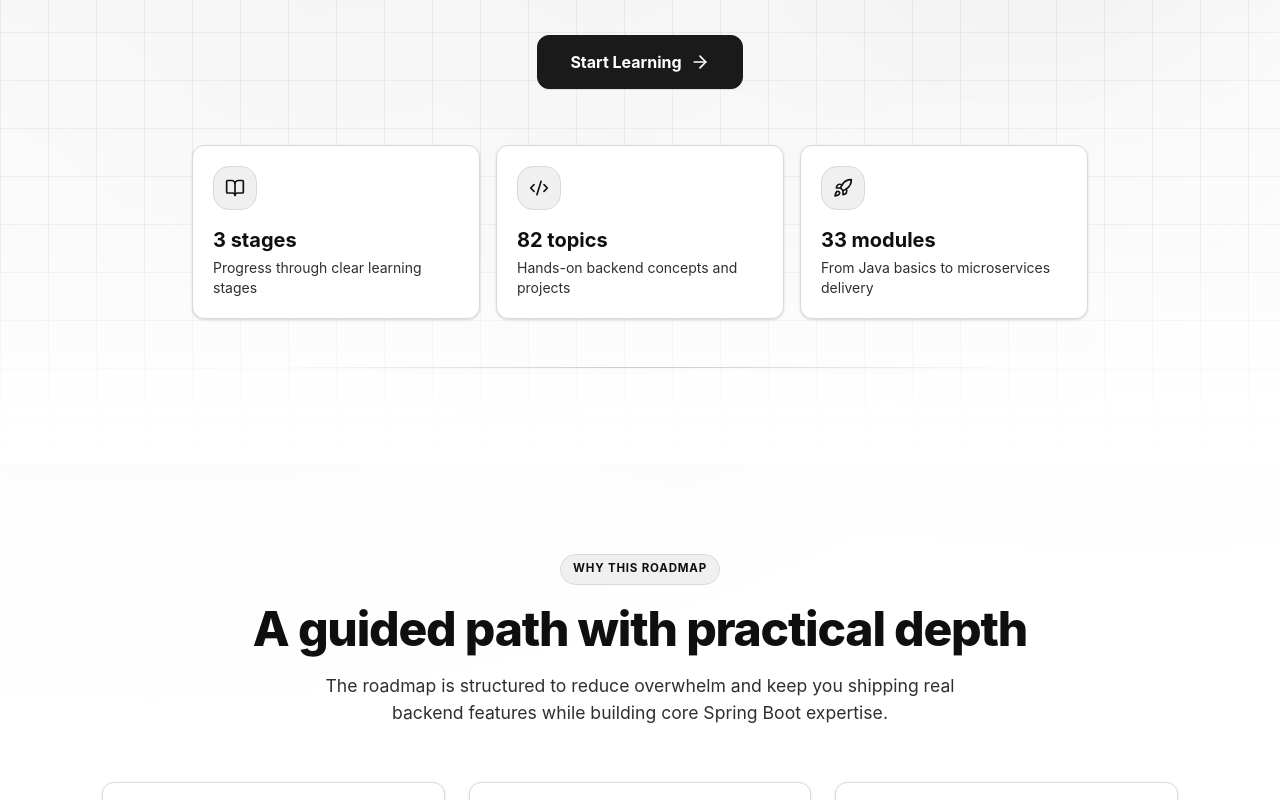
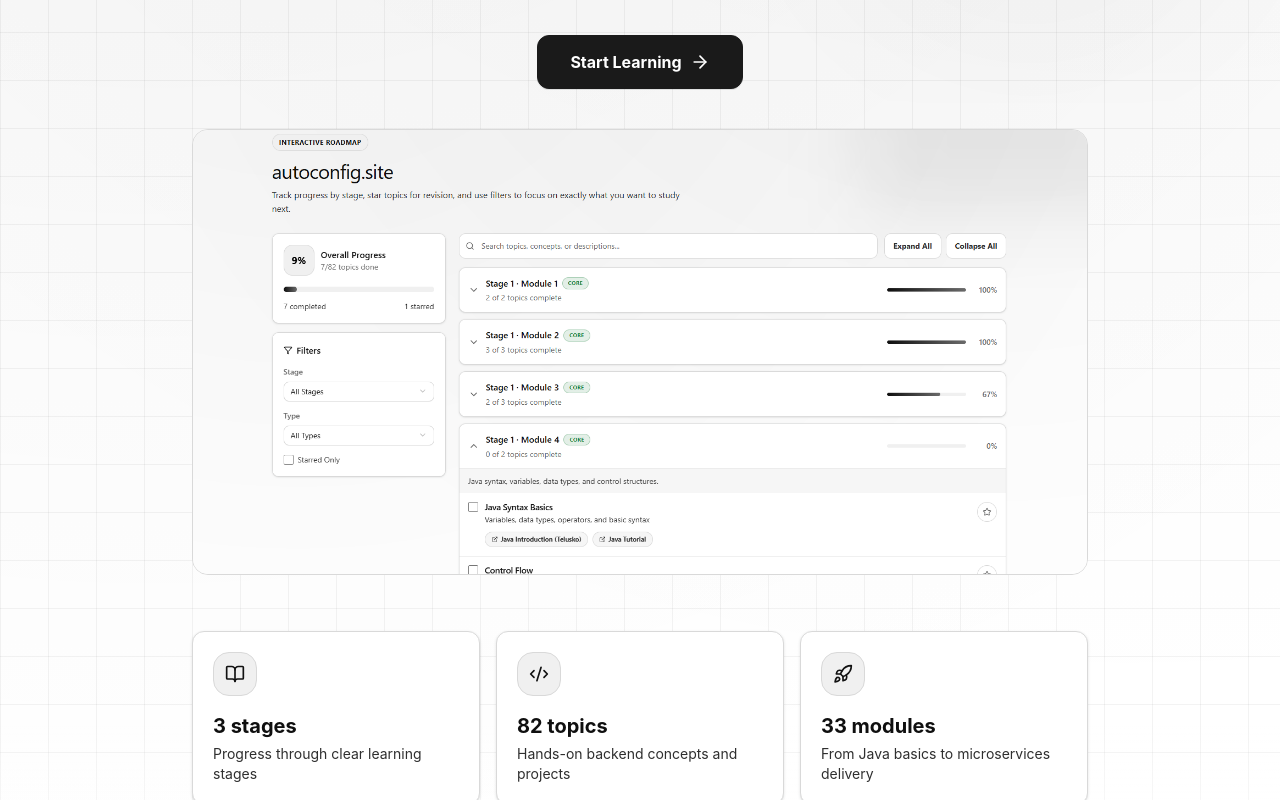
Before and after one commit to sanketttt26/autoconfig, a React (Vite) app: page / in a window 1280 px wide. Shown: the part 480-1280 px from the top of the page. Built offline with nearby package versions, Linux system fonts and the light colour scheme; a small style sheet from the web is missing.

Commit message:
feat : add preview in landing page

```diff
--- a/src/sections/Hero.tsx
+++ b/src/sections/Hero.tsx
@@ -1,5 +1,7 @@
 import { ArrowRight, BookOpen, Code2, Rocket } from 'lucide-react';
 import { getTotalStages, getTotalTopics, getTotalWeeks } from '../data/roadmap';
+import roadmapPreviewDark from '../static/thum_black.png';
+import roadmapPreviewLight from '../static/thum_white.png';
 
 interface HeroProps {
   onGetStarted: () => void;
@@ -74,7 +76,24 @@ export function Hero({ onGetStarted }: HeroProps) {
             </button>
           </div>
 
-          <div className="animate-fade-in-up stagger-4 mt-14 grid grid-cols-1 gap-4 sm:grid-cols-3">
+          <div className="animate-fade-in-up stagger-4 mx-auto mt-10 w-full max-w-5xl">
+            <div className="overflow-hidden rounded-2xl border border-[color:var(--line-soft)] bg-[var(--bg-panel)] shadow-[var(--shadow-md)]">
+              <img
+                src={roadmapPreviewLight}
+                alt="Roadmap interface preview in light mode"
+                className="block w-full object-cover dark:hidden"
+                loading="lazy"
+              />
+              <img
+                src={roadmapPreviewDark}
+                alt="Roadmap interface preview in dark mode"
+                className="hidden w-full object-cover dark:block"
+                loading="lazy"
+              />
+            </div>
+          </div>
+
+          <div className="animate-fade-in-up stagger-5 mt-14 grid grid-cols-1 gap-4 sm:grid-cols-3">
             {stats.map((stat) => (
               <article
                 key={stat.label}
```
Also changed, not shown: src/static/thum_black.png (added), src/static/thum_white.png (added).
